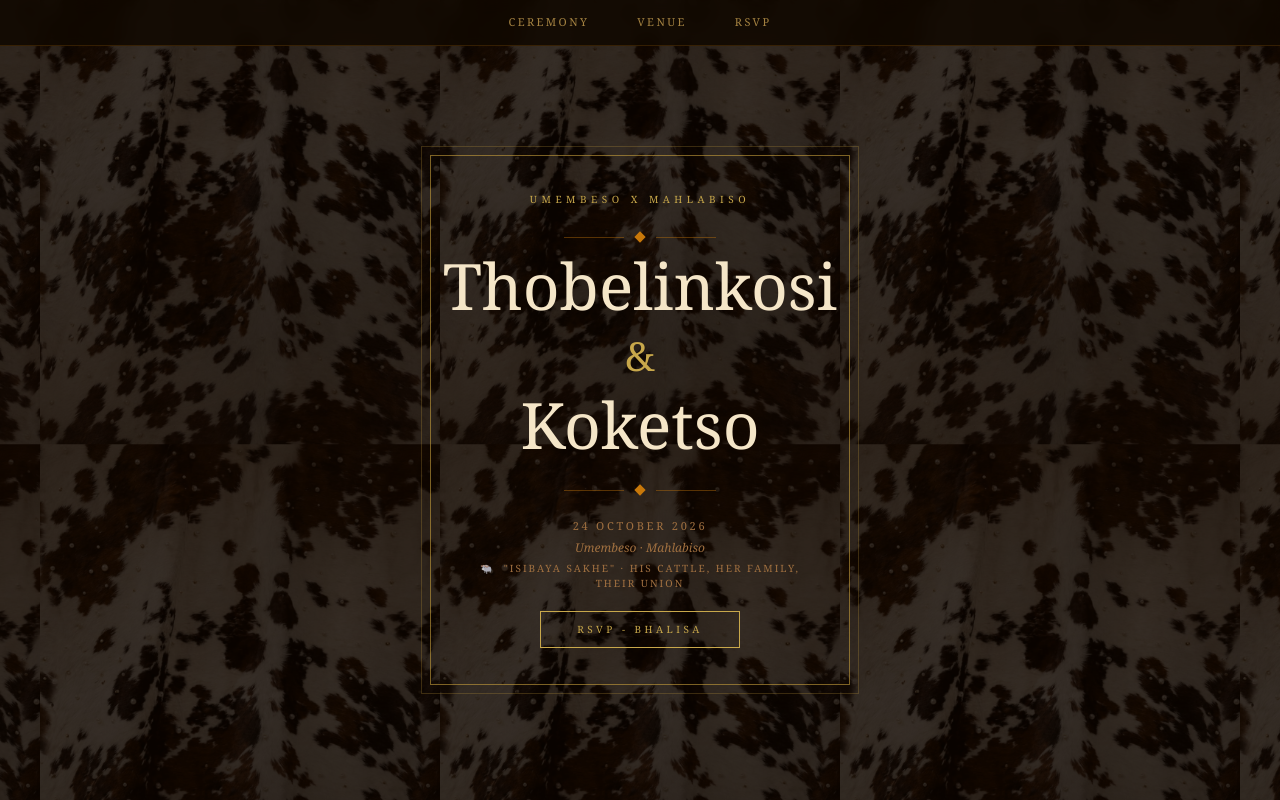
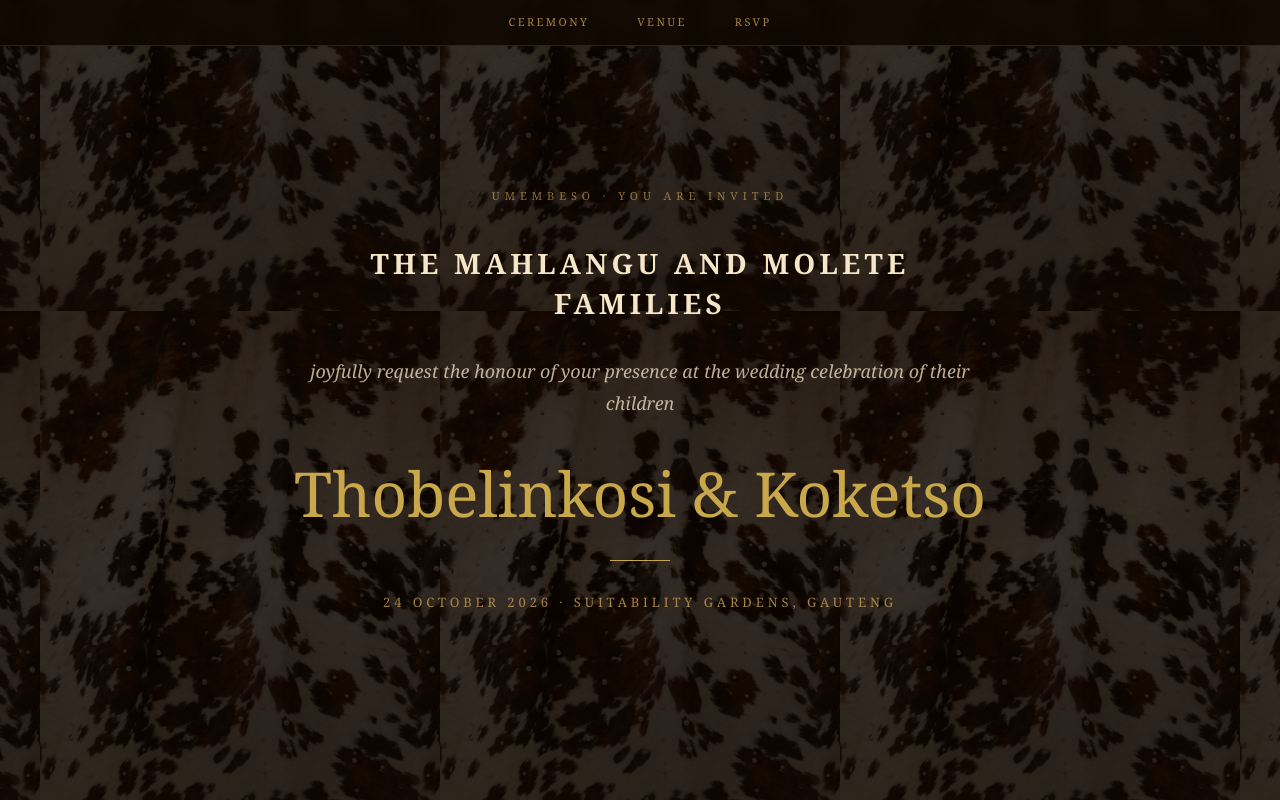
Before and after one commit to Princess7802/zulu-wedding-site, a Next.js app: page / in a window 1280 px wide. Both pictures are taken after a click on the button "SKIP ›". Shown: the top 800 px of the page. Built offline with nearby package versions, Linux system fonts and the light colour scheme.

Commit message:
add intro section

```diff
--- a/app/page.js
+++ b/app/page.js
@@ -169,6 +169,99 @@ export default function ZuluHeritageWeddingInvitation() {
         }
       `}</style>
 
+      {/* INTRO SECTION */}
+      <section
+        style={{
+          minHeight: "100vh",
+          display: "flex",
+          alignItems: "center",
+          justifyContent: "center",
+          textAlign: "center",
+          padding: "60px 40px",
+          position: "relative",
+        }}
+      >
+        <div
+          style={{
+            position: "relative",
+            zIndex: 2,
+            maxWidth: "700px",
+            width: "100%",
+          }}
+        >
+          <p
+            style={{
+              color: "rgba(200,160,80,0.7)",
+              fontSize: "11px",
+              letterSpacing: "0.45em",
+              textTransform: "uppercase",
+              marginBottom: "40px",
+              fontFamily: "Georgia,serif",
+            }}
+          >
+            Umembeso · You Are Invited
+          </p>
+          <h2
+            style={{
+              color: "#f5e6c8",
+              fontSize: "clamp(18px,4vw,28px)",
+              fontFamily: "'Cinzel', Georgia, serif",
+              fontWeight: "600",
+              letterSpacing: "0.15em",
+              textTransform: "uppercase",
+              margin: "0 0 32px",
+              lineHeight: 1.4,
+            }}
+          >
+            The Mahlangu and Molete Families
+          </h2>
+          <p
+            style={{
+              color: "rgba(245,230,200,0.75)",
+              fontSize: "clamp(14px,2.5vw,18px)",
+              fontStyle: "italic",
+              lineHeight: 1.8,
+              marginBottom: "40px",
+              fontFamily: "Georgia,serif",
+            }}
+          >
+            joyfully request the honour of your presence at the wedding
+            celebration of their children
+          </p>
+          <h1
+            style={{
+              color: "#c8a84b",
+              fontSize: "clamp(36px,8vw,62px)",
+              fontFamily: "'Cinzel', Georgia, serif",
+              fontWeight: "400",
+              margin: "0 0 32px",
+              lineHeight: 1.1,
+            }}
+          >
+            Thobelinkosi & Koketso
+          </h1>
+          <div
+            style={{
+              width: "60px",
+              height: "1px",
+              background: "#c8a84b",
+              margin: "0 auto 32px",
+            }}
+          />
+          <p
+            style={{
+              color: "rgba(200,160,80,0.8)",
+              fontSize: "clamp(10px,2vw,13px)",
+              letterSpacing: "0.3em",
+              textTransform: "uppercase",
+              fontFamily: "Georgia,serif",
+            }}
+          >
+            24 October 2026 · Suitability Gardens, Gauteng
+          </p>
+        </div>
+      </section>
+
       <nav
         style={{
           position: "fixed",
@@ -244,7 +337,7 @@ export default function ZuluHeritageWeddingInvitation() {
               fontFamily: "Georgia,serif",
             }}
           >
-            Umembeso x Mahlabiso
+            Umembeso x Serwalo
           </p>
           <Divider />
           <h1
@@ -307,7 +400,7 @@ export default function ZuluHeritageWeddingInvitation() {
               fontFamily: "Georgia,serif",
             }}
           >
-            Umembeso · Mahlabiso
+            Umembeso · Serwalo
           </p>
           <p
             style={{
@@ -380,7 +473,7 @@ export default function ZuluHeritageWeddingInvitation() {
       >
         <SectionHeader
           sub="Umembeso x Serwalo"
-          title="The Ceremony"
+          title="The Ceremonies"
           note="Traditional Gift-Giving Celebrations"
         />
         <div
```
